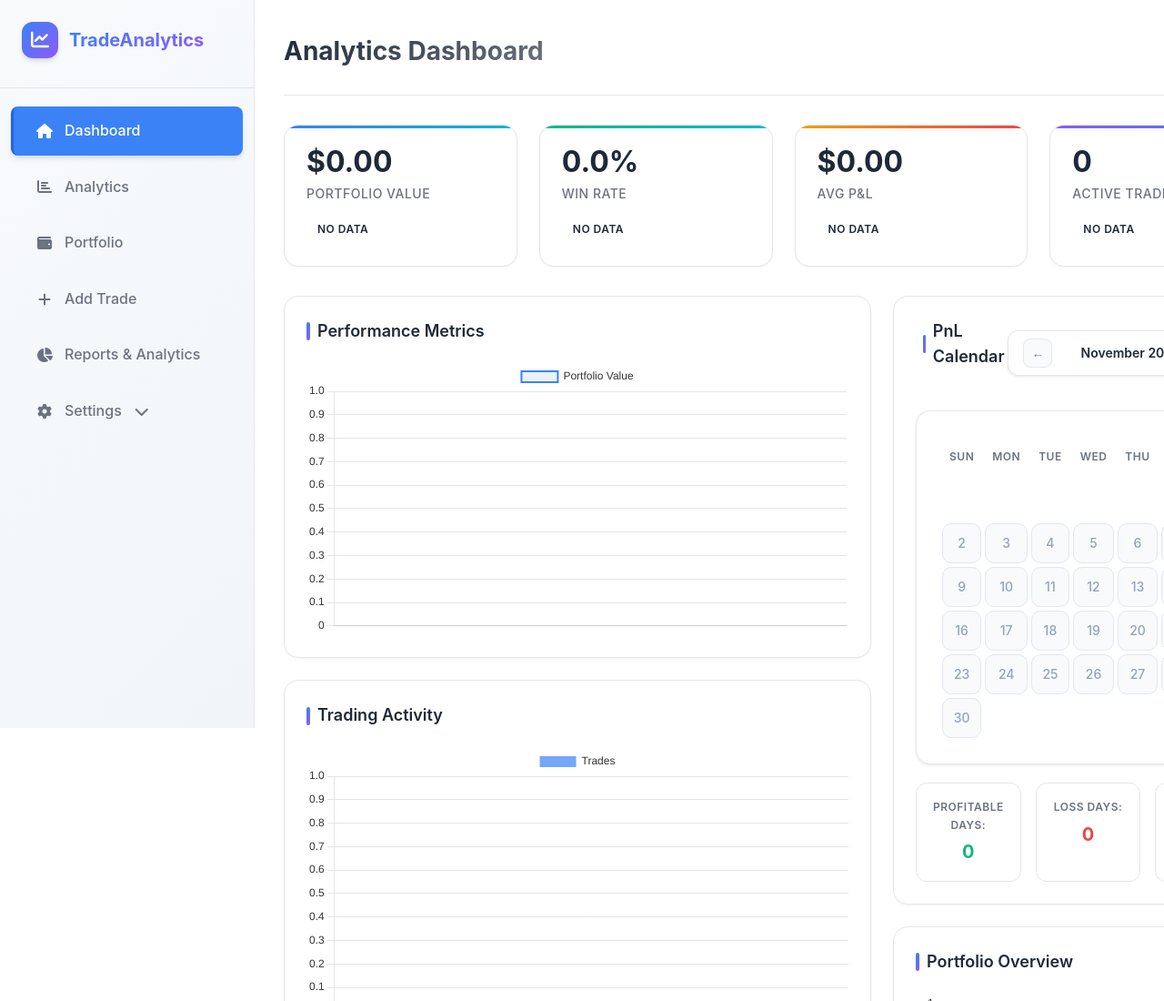
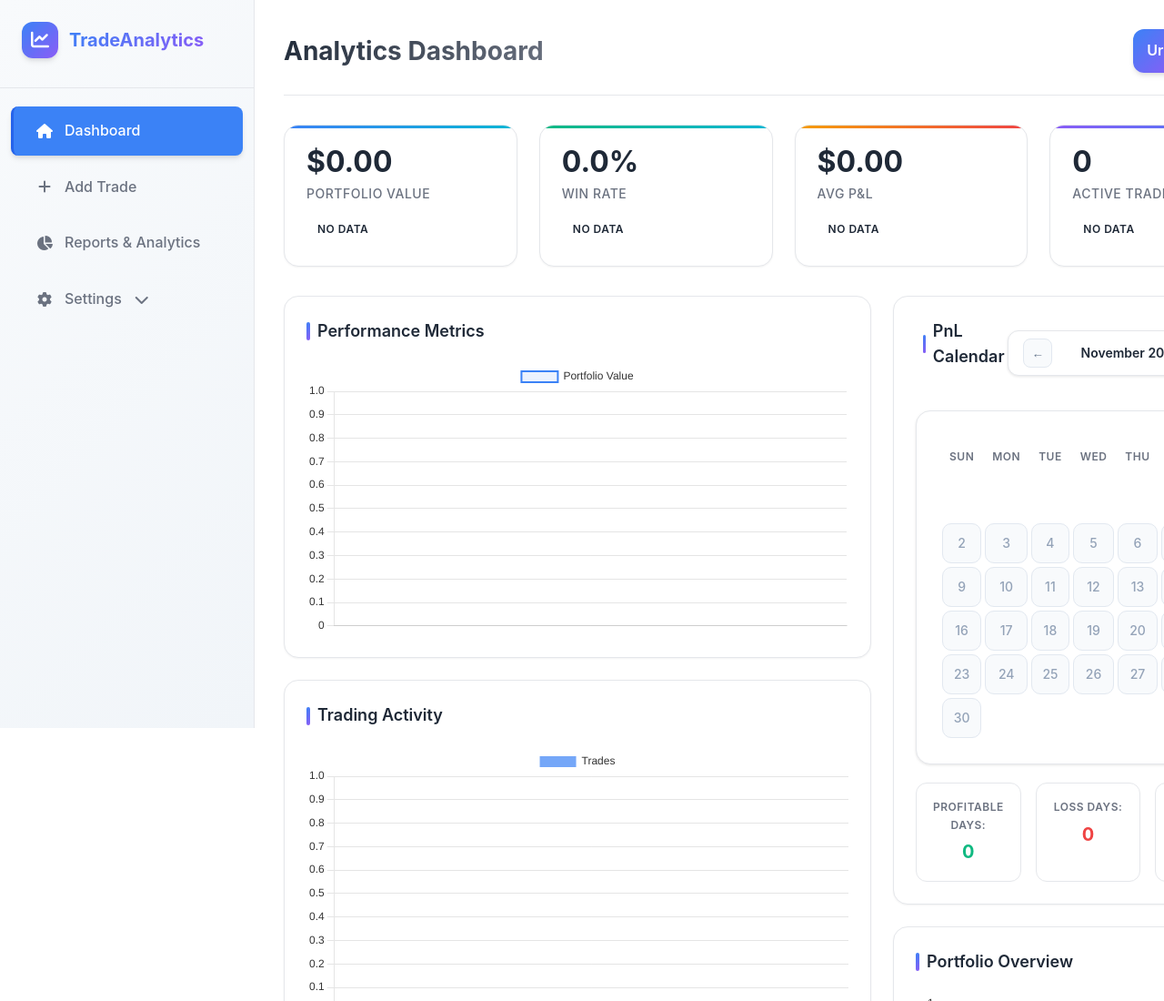
Before and after one commit to rm6462041-netizen/journal, a React app: page index.html in a window 1280 px wide. Shown: the top 1100 px of the page at 91% size. Built offline with nearby package versions, Linux system fonts and the light colour scheme.

Commit message:
Update index.html

```diff
--- a/index.html
+++ b/index.html
@@ -8,6 +8,15 @@
     <link rel="stylesheet" href="style.css">
     <link rel="stylesheet" href="Analytics.css">
     <link rel="stylesheet" href="https://cdnjs.cloudflare.com/ajax/libs/font-awesome/6.4.0/css/all.min.css">
+
+    <style>
+        /* Temporary fix for layout */
+        .user-info a {
+            display: flex;
+            align-items: center;
+            text-decoration: none;
+        }
+    </style>
 </head>
 
 <body>
@@ -22,13 +31,12 @@
         </div>
 
         <a href="#" class="nav-item active"><i class="fas fa-home"></i> Dashboard</a>
-        <a href="#" class="nav-item"><i class="fas fa-chart-bar"></i> Analytics</a>
-        <a href="#" class="nav-item"><i class="fas fa-wallet"></i> Portfolio</a>
         <a href="#" class="nav-item add-trade-btn"><i class="fas fa-plus"></i> Add Trade</a>
         <!-- Add this to your sidebar navigation -->
-<a href="#" class="nav-item" id="reports-link">
-    <i class="fas fa-chart-pie"></i> Reports & Analytics
-</a>
+        <a href="#" class="nav-item" id="reports-link">
+            <i class="fas fa-chart-pie"></i> Reports & Analytics
+        </a>
+
         <!-- Settings Section -->
         <a href="#" class="nav-item" id="settings-toggle">
             <i class="fas fa-cog"></i> Settings
@@ -66,7 +74,13 @@
         <div class="header">
             <h1>Analytics Dashboard</h1>
             <div class="user-info">
-                <div class="user-avatar">JD</div>
+                <a href="login.html" style="display: flex; align-items: center; text-decoration: none;">
+                    <div class="user-avatar">Ur</div>
+                </a>
+                <span class="user-name">User info</span>
+                <div class="user-dropdown">
+                    <i class="dropdown-icon">▼</i>
+                </div>
             </div>
         </div>
 
```
